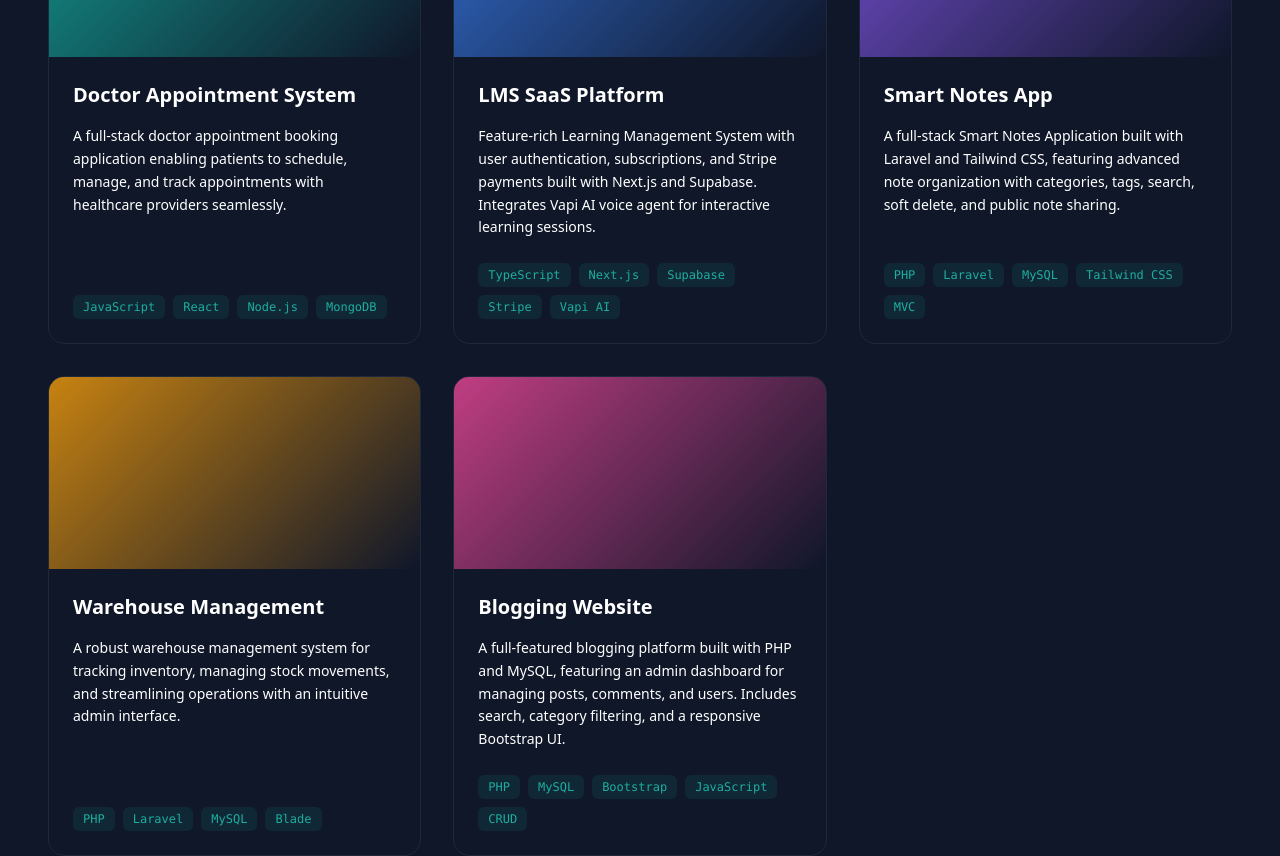
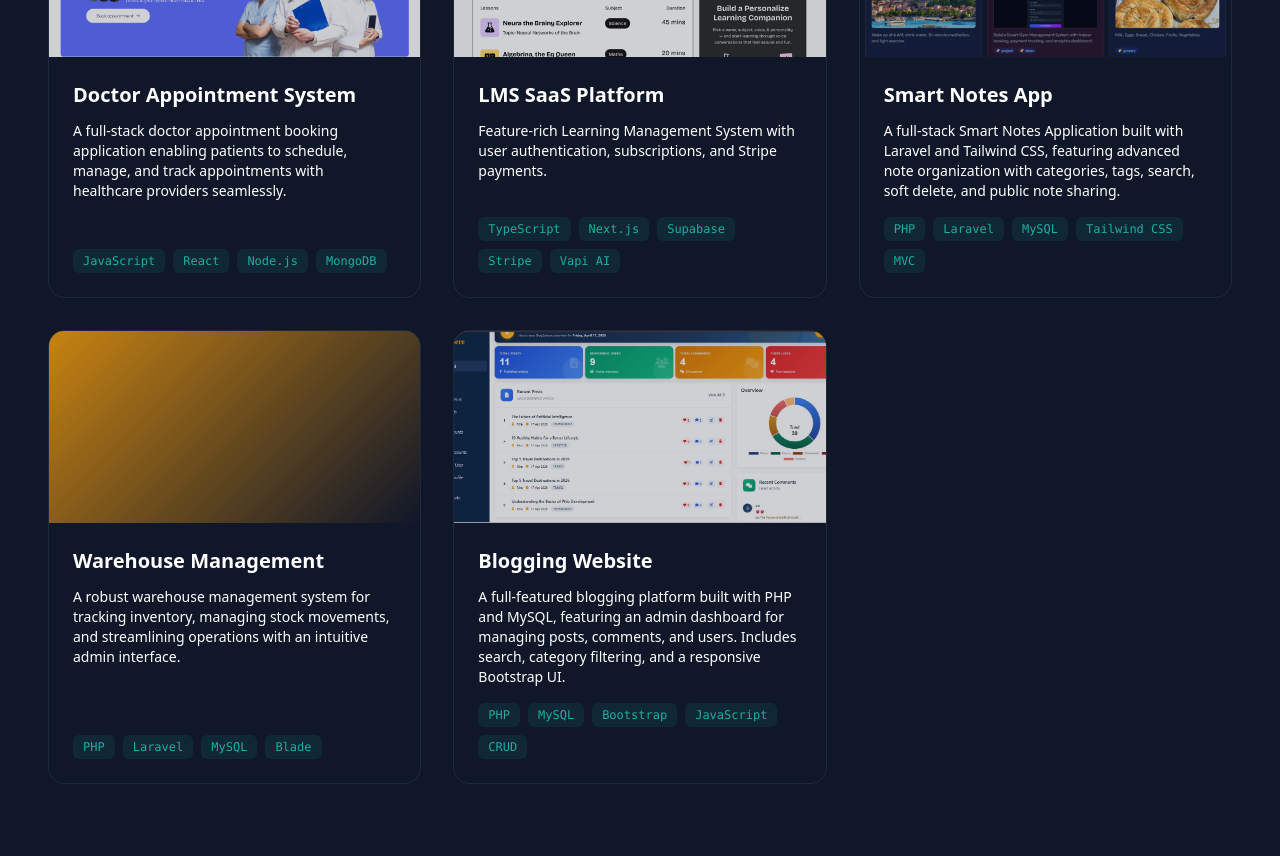
Before and after one commit to codingwithriha/my-portfolio, a React (Vite) app: page / in a window 1280 px wide. Shown: the part 4440-5296 px from the top of the page. Built offline with nearby package versions, Linux system fonts and the light colour scheme.

Commit message:
feat: update Projects section with new images and improved layout

```diff
--- a/src/components/sections/Projects.tsx
+++ b/src/components/sections/Projects.tsx
@@ -3,32 +3,42 @@ import { motion, AnimatePresence } from "framer-motion";
 import { ExternalLink } from "lucide-react";
 import { FaGithub } from "react-icons/fa";
 
+import doctorImg from "../../assets/Doctor.png";
+import blogImg from "../../assets/blog.jpg";
+import smartImg from "../../assets/smart-notes.png";
+import lmsImage from "../../assets/LMS.png";
+
 const PROJECTS = [
   {
     id: 1,
     title: "Doctor Appointment System",
-    description: "A full-stack doctor appointment booking application enabling patients to schedule, manage, and track appointments with healthcare providers seamlessly.",
-    image: "linear-gradient(135deg, #14b8a6, #0f172a)",
+    description:
+      "A full-stack doctor appointment booking application enabling patients to schedule, manage, and track appointments with healthcare providers seamlessly.",
+    image: doctorImg,
+    fallback: "linear-gradient(135deg, #14b8a6, #0f172a)",
     tags: ["JavaScript", "React", "Node.js", "MongoDB"],
     category: "Full Stack",
     github: "https://github.com/codingwithriha/Doctor-Appointment",
-    demo: "https://github.com/codingwithriha/Doctor-Appointment"
+    demo: "https://github.com/codingwithriha/Doctor-Appointment",
   },
   {
     id: 2,
     title: "LMS SaaS Platform",
-    description: "Feature-rich Learning Management System with user authentication, subscriptions, and Stripe payments built with Next.js and Supabase. Integrates Vapi AI voice agent for interactive learning sessions.",
-    image: "linear-gradient(135deg, #3b82f6, #0f172a)",
+    description:
+      "Feature-rich Learning Management System with user authentication, subscriptions, and Stripe payments.",
+    image: lmsImage, // (fix later when you import image properly)
+    fallback: "linear-gradient(135deg, #3b82f6, #0f172a)",
     tags: ["TypeScript", "Next.js", "Supabase", "Stripe", "Vapi AI"],
     category: "Full Stack",
     github: "https://github.com/codingwithriha/LMS-Saas-Project",
-    demo: "https://github.com/codingwithriha/LMS-Saas-Project"
+    demo: "https://github.com/codingwithriha/LMS-Saas-Project",
   },
   {
     id: 3,
     title: "Smart Notes App",
     description: "A full-stack Smart Notes Application built with Laravel and Tailwind CSS, featuring advanced note organization with categories, tags, search, soft delete, and public note sharing.",
-    image: "linear-gradient(135deg, #8b5cf6, #0f172a)",
+    image: smartImg,
+    fallback: "linear-gradient(135deg, #8b5cf6, #0f172a)",
     tags: ["PHP", "Laravel", "MySQL", "Tailwind CSS", "MVC"],
     category: "Full Stack",
     github: "https://github.com/Riha-Laiba-Dev-Studio/Smart-NotesApp",
@@ -38,7 +48,8 @@ const PROJECTS = [
     id: 4,
     title: "Warehouse Management",
     description: "A robust warehouse management system for tracking inventory, managing stock movements, and streamlining operations with an intuitive admin interface.",
-    image: "linear-gradient(135deg, #f59e0b, #0f172a)",
+    image: "",
+    fallback: "linear-gradient(135deg, #f59e0b, #0f172a)",
     tags: ["PHP", "Laravel", "MySQL", "Blade"],
     category: "Backend",
     github: "https://github.com/Riha-Laiba-Dev-Studio/Ware-house-management",
@@ -48,7 +59,8 @@ const PROJECTS = [
     id: 5,
     title: "Blogging Website",
     description: "A full-featured blogging platform built with PHP and MySQL, featuring an admin dashboard for managing posts, comments, and users. Includes search, category filtering, and a responsive Bootstrap UI.",
-    image: "linear-gradient(135deg, #ec4899, #0f172a)",
+    image: blogImg,
+    fallback: "linear-gradient(135deg, #ec4899, #0f172a)",
     tags: ["PHP", "MySQL", "Bootstrap", "JavaScript", "CRUD"],
     category: "Full Stack",
     github: "https://github.com/Riha-Laiba-Dev-Studio/Blogging_website",
@@ -68,28 +80,20 @@ export function Projects() {
   return (
     <section id="projects" className="py-24 bg-card/30">
       <div className="container mx-auto px-6 md:px-12">
+
+        {/* HEADER */}
         <div className="flex flex-col md:flex-row md:items-end justify-between mb-16 gap-8">
-          <motion.div
-            initial={{ opacity: 0, y: 20 }}
-            whileInView={{ opacity: 1, y: 0 }}
-            viewport={{ once: true }}
-            transition={{ duration: 0.5 }}
-          >
-            <h2 className="text-3xl md:text-4xl font-bold mb-4">My Projects</h2>
+          <div>
+            <h2 className="text-3xl md:text-4xl font-bold mb-4">
+              My Projects
+            </h2>
             <div className="w-20 h-1 bg-primary rounded-full"></div>
-          </motion.div>
+          </div>
 
-          <motion.div
-            initial={{ opacity: 0, y: 20 }}
-            whileInView={{ opacity: 1, y: 0 }}
-            viewport={{ once: true }}
-            transition={{ duration: 0.5, delay: 0.2 }}
-            className="flex flex-wrap gap-2"
-          >
+          <div className="flex flex-wrap gap-2">
             {FILTERS.map((f) => (
               <button
                 key={f}
-                data-testid={`button-filter-${f.toLowerCase().replace(" ", "-")}`}
                 onClick={() => setFilter(f)}
                 className={`px-4 py-2 rounded-full text-sm font-medium transition-all ${
                   filter === f
@@ -100,43 +104,59 @@ export function Projects() {
                 {f}
               </button>
             ))}
-          </motion.div>
+          </div>
         </div>
 
+        {/* GRID */}
         <motion.div layout className="grid md:grid-cols-2 lg:grid-cols-3 gap-8">
           <AnimatePresence mode="popLayout">
             {filteredProjects.map((project) => (
               <motion.div
+                key={project.id}
                 layout
                 initial={{ opacity: 0, scale: 0.9 }}
                 animate={{ opacity: 1, scale: 1 }}
                 exit={{ opacity: 0, scale: 0.9 }}
                 transition={{ duration: 0.4 }}
-                key={project.id}
-                data-testid={`card-project-${project.id}`}
                 className="group bg-card border border-border rounded-2xl overflow-hidden shadow-sm hover:shadow-lg hover:border-primary/30 transition-all flex flex-col"
               >
-                <div
-                  className="h-48 w-full relative overflow-hidden"
-                  style={{ background: project.image }}
-                >
+                {/* IMAGE SECTION */}
+                <div className="h-48 w-full relative overflow-hidden">
+
+                  {/* Gradient fallback */}
+                  <div
+                    className="absolute inset-0"
+                    style={{ background: project.fallback }}
+                  />
+
+                  {/* Image */}
+                  {project.image && (
+                    <img
+                      src={project.image}
+                      alt={project.title}
+                      className="absolute inset-0 w-full h-full object-cover"
+                      onError={(e) => {
+                        e.currentTarget.style.display = "none";
+                      }}
+                    />
+                  )}
+
+                  {/* Overlay */}
                   <div className="absolute inset-0 bg-background/20 group-hover:bg-transparent transition-colors duration-500" />
 
+                  {/* Hover buttons */}
                   <div className="absolute inset-0 flex items-center justify-center gap-4 opacity-0 group-hover:opacity-100 bg-background/60 backdrop-blur-sm transition-all duration-300">
                     <a
                       href={project.github}
                       target="_blank"
-                      rel="noopener noreferrer"
-                      data-testid={`link-github-${project.id}`}
                       className="w-12 h-12 rounded-full bg-primary flex items-center justify-center text-primary-foreground hover:scale-110 transition-transform"
                     >
                       <FaGithub size={20} />
                     </a>
+
                     <a
                       href={project.demo}
                       target="_blank"
-                      rel="noopener noreferrer"
-                      data-testid={`link-demo-${project.id}`}
                       className="w-12 h-12 rounded-full bg-primary flex items-center justify-center text-primary-foreground hover:scale-110 transition-transform"
                     >
                       <ExternalLink size={20} />
@@ -144,19 +164,22 @@ export function Projects() {
                   </div>
                 </div>
 
+                {/* CONTENT */}
                 <div className="p-6 flex-1 flex flex-col">
-                  <div className="flex justify-between items-start mb-4">
-                    <h3 className="text-xl font-bold text-foreground group-hover:text-primary transition-colors">
-                      {project.title}
-                    </h3>
-                  </div>
-                  <p className="text-muted-foreground text-sm leading-relaxed mb-6 flex-1">
+                  <h3 className="text-xl font-bold group-hover:text-primary transition-colors">
+                    {project.title}
+                  </h3>
+
+                  <p className="text-muted-foreground text-sm mt-3 flex-1">
                     {project.description}
                   </p>
 
-                  <div className="flex flex-wrap gap-2 mt-auto">
+                  <div className="flex flex-wrap gap-2 mt-4">
                     {project.tags.map((tag) => (
-                      <span key={tag} className="text-xs px-2.5 py-1 rounded-md bg-primary/10 text-primary font-mono">
+                      <span
+                        key={tag}
+                        className="text-xs px-2.5 py-1 rounded-md bg-primary/10 text-primary font-mono"
+                      >
                         {tag}
                       </span>
                     ))}
```
